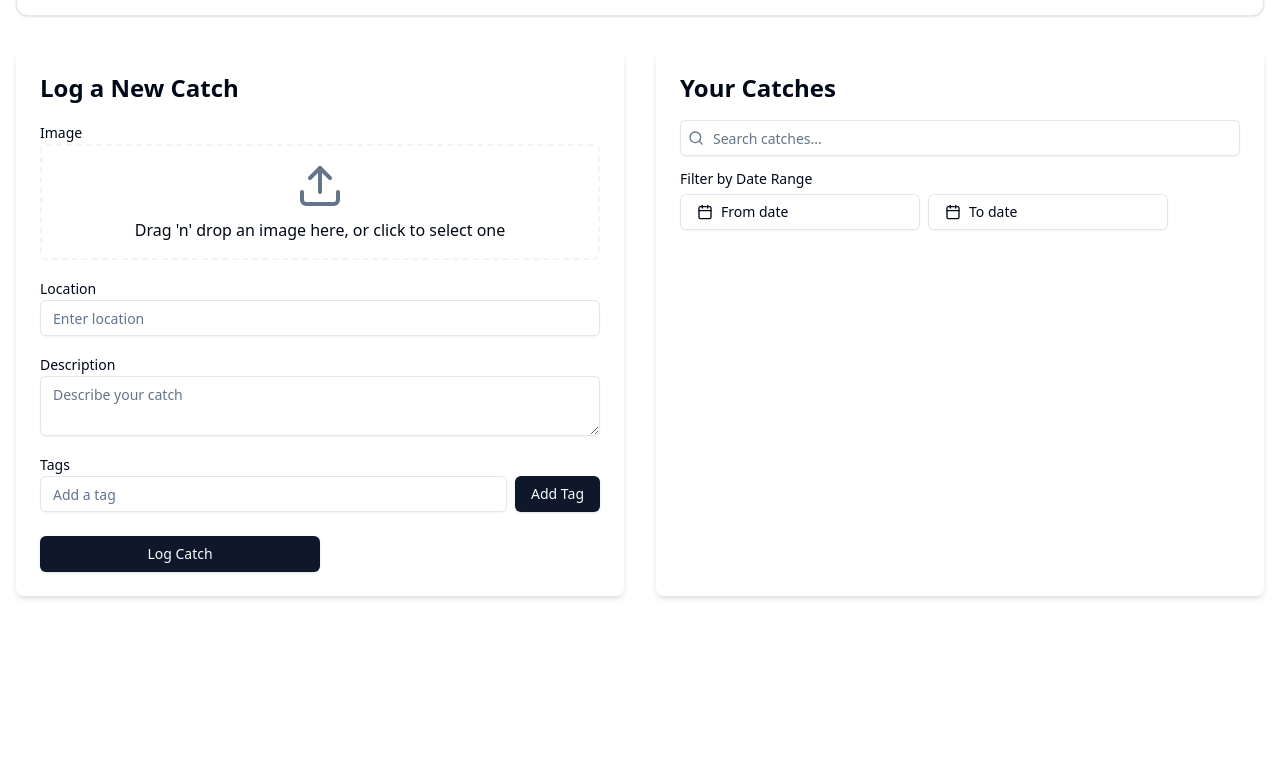
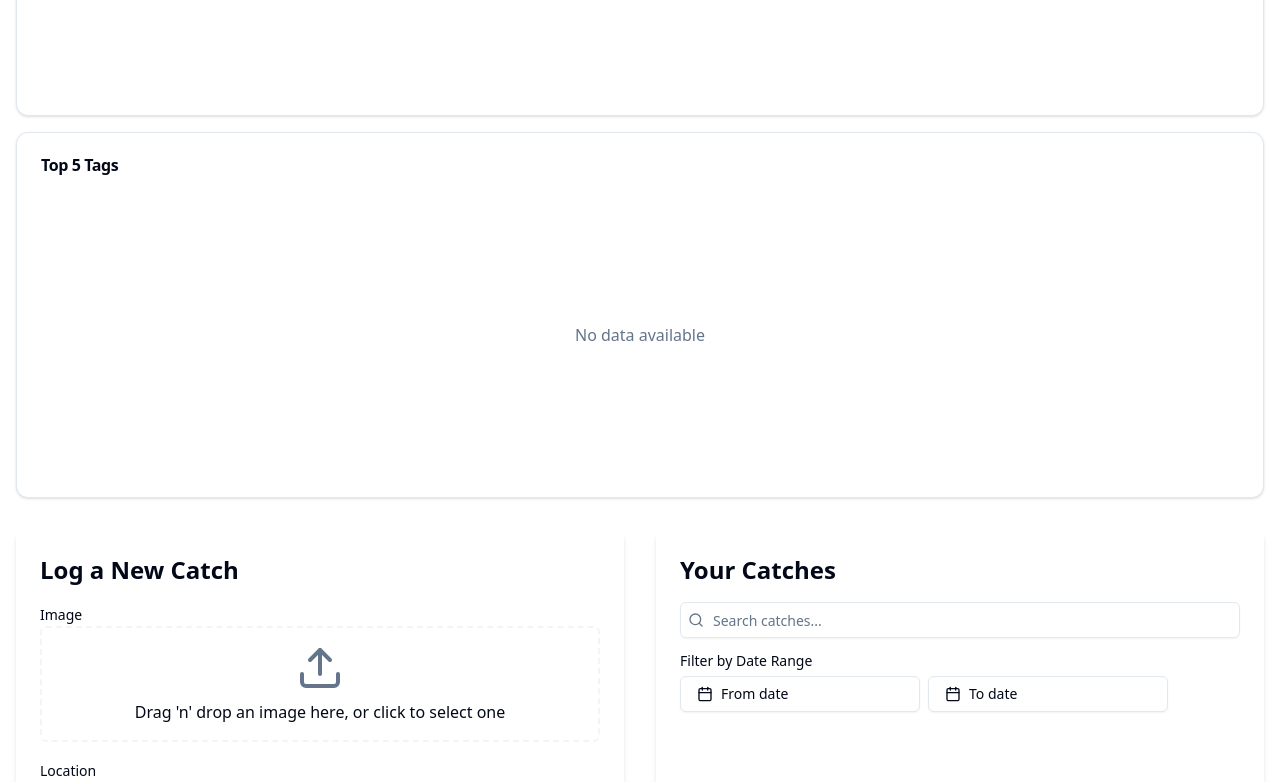
Before and after one commit to jasonkneen/sg-581720654063997, a Next.js app: page / in a window 1280 px wide. Shown: the part 480-1262 px from the top of the page. Before the commit the page ends 1108 px from the top, so only its background shows below. Built offline with nearby package versions, Linux system fonts and the light colour scheme.

Commit message:
SOFTGEN MAGIC

```diff
--- a/src/components/CatchForm.js
+++ b/src/components/CatchForm.js
@@ -6,7 +6,11 @@ import { Textarea } from "@/components/ui/textarea";
 import { Label } from "@/components/ui/label";
 import { Badge } from "@/components/ui/badge";
 import { X, Upload } from "lucide-react";
-import { motion } from "framer-motion";
+import { motion, AnimatePresence } from "framer-motion";
+import { Command, CommandEmpty, CommandGroup, CommandInput, CommandItem } from "@/components/ui/command";
+import { Popover, PopoverContent, PopoverTrigger } from "@/components/ui/popover";
+
+const commonTags = ['Bass', 'Trout', 'Salmon', 'Catfish', 'Pike', 'Perch', 'Carp', 'Sunny', 'Rainy', 'Lakeshore', 'River', 'Ocean'];
 
 export default function CatchForm({ onAddCatch, onUpdateCatch, editingCatch, setEditingCatch }) {
   const [image, setImage] = useState(null);
@@ -15,6 +19,7 @@ export default function CatchForm({ onAddCatch, onUpdateCatch, editingCatch, set
   const [tags, setTags] = useState([]);
   const [currentTag, setCurrentTag] = useState('');
   const [errors, setErrors] = useState({});
+  const [openTagsPopover, setOpenTagsPopover] = useState(false);
 
   useEffect(() => {
     if (editingCatch) {
@@ -36,10 +41,11 @@ export default function CatchForm({ onAddCatch, onUpdateCatch, editingCatch, set
 
   const { getRootProps, getInputProps, isDragActive } = useDropzone({ onDrop, accept: 'image/*', multiple: false });
 
-  const addTag = () => {
-    if (currentTag.trim() && !tags.includes(currentTag.trim())) {
-      setTags([...tags, currentTag.trim()]);
+  const addTag = (tag) => {
+    if (tag.trim() && !tags.includes(tag.trim())) {
+      setTags([...tags, tag.trim()]);
       setCurrentTag('');
+      setOpenTagsPopover(false);
     }
   };
 
@@ -135,23 +141,46 @@ export default function CatchForm({ onAddCatch, onUpdateCatch, editingCatch, set
       </div>
       <div>
         <Label htmlFor="tags">Tags</Label>
-        <div className="flex items-center">
-          <Input
-            id="tags"
-            value={currentTag}
-            onChange={(e) => setCurrentTag(e.target.value)}
-            placeholder="Add a tag"
-            className="flex-grow"
-          />
-          <Button type="button" onClick={addTag} className="ml-2">Add Tag</Button>
-        </div>
+        <Popover open={openTagsPopover} onOpenChange={setOpenTagsPopover}>
+          <PopoverTrigger asChild>
+            <Button variant="outline" className="w-full justify-start">
+              {tags.length > 0 ? `${tags.length} tags selected` : "Select tags..."}
+            </Button>
+          </PopoverTrigger>
+          <PopoverContent className="w-[200px] p-0">
+            <Command>
+              <CommandInput placeholder="Search tags..." />
+              <CommandEmpty>No tag found.</CommandEmpty>
+              <CommandGroup>
+                {commonTags.map((tag) => (
+                  <CommandItem
+                    key={tag}
+                    onSelect={() => addTag(tag)}
+                  >
+                    {tag}
+                  </CommandItem>
+                ))}
+              </CommandGroup>
+            </Command>
+          </PopoverContent>
+        </Popover>
         <div className="mt-2 flex flex-wrap gap-2">
-          {tags.map((tag, index) => (
-            <Badge key={index} variant="secondary" className="flex items-center">
-              {tag}
-              <X className="ml-1 h-3 w-3 cursor-pointer" onClick={() => removeTag(tag)} />
-            </Badge>
-          ))}
+          <AnimatePresence>
+            {tags.map((tag, index) => (
+              <motion.div
+                key={tag}
+                initial={{ opacity: 0, scale: 0.8 }}
+                animate={{ opacity: 1, scale: 1 }}
+                exit={{ opacity: 0, scale: 0.8 }}
+                transition={{ duration: 0.2 }}
+              >
+                <Badge variant="secondary" className="flex items-center">
+                  {tag}
+                  <X className="ml-1 h-3 w-3 cursor-pointer" onClick={() => removeTag(tag)} />
+                </Badge>
+              </motion.div>
+            ))}
+          </AnimatePresence>
         </div>
         {errors.tags && <p className="text-destructive text-sm mt-1">{errors.tags}</p>}
       </div>
--- a/src/components/Statistics.js
+++ b/src/components/Statistics.js
@@ -1,5 +1,5 @@
 import { Card, CardContent, CardHeader, CardTitle } from "@/components/ui/card";
-import { BarChart, Bar, XAxis, YAxis, Tooltip, ResponsiveContainer } from 'recharts';
+import { BarChart, Bar, XAxis, YAxis, Tooltip, ResponsiveContainer, PieChart, Pie, Cell, Legend } from 'recharts';
 
 export default function Statistics({ catches }) {
   const totalCatches = catches.length;
@@ -19,8 +19,15 @@ export default function Statistics({ catches }) {
 
   const chartData = Object.entries(catchesByMonth).map(([month, count]) => ({ month, count }));
 
+  const pieChartData = Object.entries(tagCounts)
+    .sort((a, b) => b[1] - a[1])
+    .slice(0, 5)
+    .map(([name, value]) => ({ name, value }));
+
+  const COLORS = ['#0088FE', '#00C49F', '#FFBB28', '#FF8042', '#8884D8'];
+
   return (
-    <div className="grid grid-cols-1 md:grid-cols-3 gap-4 mb-8">
+    <div className="grid grid-cols-1 md:grid-cols-2 lg:grid-cols-3 gap-4 mb-8">
       <Card>
         <CardHeader className="flex flex-row items-center justify-between space-y-0 pb-2">
           <CardTitle className="text-sm font-medium">Total Catches</CardTitle>
@@ -49,7 +56,7 @@ export default function Statistics({ catches }) {
         <CardHeader>
           <CardTitle>Catches by Month</CardTitle>
         </CardHeader>
-        <CardContent className="h-[200px]">
+        <CardContent className="h-[300px]">
           {chartData.length > 0 ? (
             <ResponsiveContainer width="100%" height="100%">
               <BarChart data={chartData}>
@@ -66,6 +73,39 @@ export default function Statistics({ catches }) {
           )}
         </CardContent>
       </Card>
+      <Card className="col-span-full">
+        <CardHeader>
+          <CardTitle>Top 5 Tags</CardTitle>
+        </CardHeader>
+        <CardContent className="h-[300px]">
+          {pieChartData.length > 0 ? (
+            <ResponsiveContainer width="100%" height="100%">
+              <PieChart>
+                <Pie
+                  data={pieChartData}
+                  cx="50%"
+                  cy="50%"
+                  labelLine={false}
+                  outerRadius={80}
+                  fill="#8884d8"
+                  dataKey="value"
+                  label={({ name, percent }) => `${name} ${(percent * 100).toFixed(0)}%`}
+                >
+                  {pieChartData.map((entry, index) => (
+                    <Cell key={`cell-${index}`} fill={COLORS[index % COLORS.length]} />
+                  ))}
+                </Pie>
+                <Tooltip />
+                <Legend />
+              </PieChart>
+            </ResponsiveContainer>
+          ) : (
+            <div className="flex items-center justify-center h-full">
+              <p className="text-muted-foreground">No data available</p>
+            </div>
+          )}
+        </CardContent>
+      </Card>
     </div>
   );
 }
```
